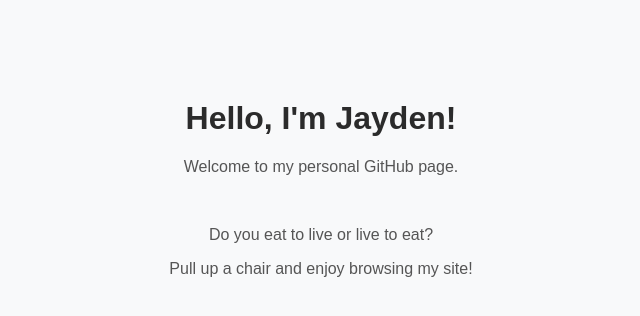
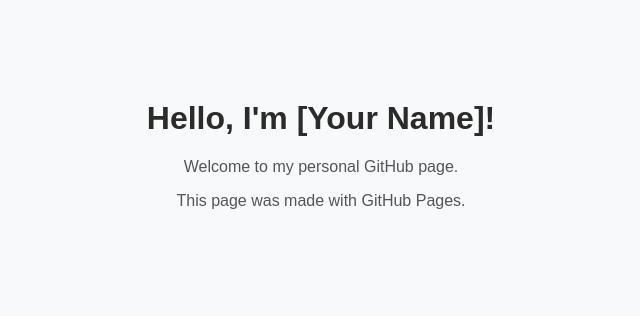
Before and after one commit to jaydencollins123/jaydencollins123.github.io, a plain HTML site: page index.html in a window 1280 px wide. Shown: the whole page, without its empty margins (319-959 px from the left). Drawn offline with Linux system fonts and the light colour scheme.

Commit message:
Update index.html

```diff
--- a/index.html
+++ b/index.html
@@ -1,7 +1,6 @@
 <!DOCTYPE html>
 <html>
   <head>
-    <meta name="viewport" content="width=device-width, initial-scale=1">
     <title>Welcome to My Page!</title>
     <style>
       body {
@@ -15,13 +14,8 @@
     </style>
   </head>
   <body>
-    <h1>Hello, I'm Jayden!</h1>
+    <h1>Hello, I'm [Your Name]!</h1>
     <p>Welcome to my personal GitHub page.</p>
-
-    <!-- Line break for spacing -->
-    <br />
-
-    <p>Do you eat to live or live to eat?</p>
-    <p>Pull up a chair and enjoy browsing my site!</p>
+    <p>This page was made with GitHub Pages.</p>
   </body>
 </html>
```
